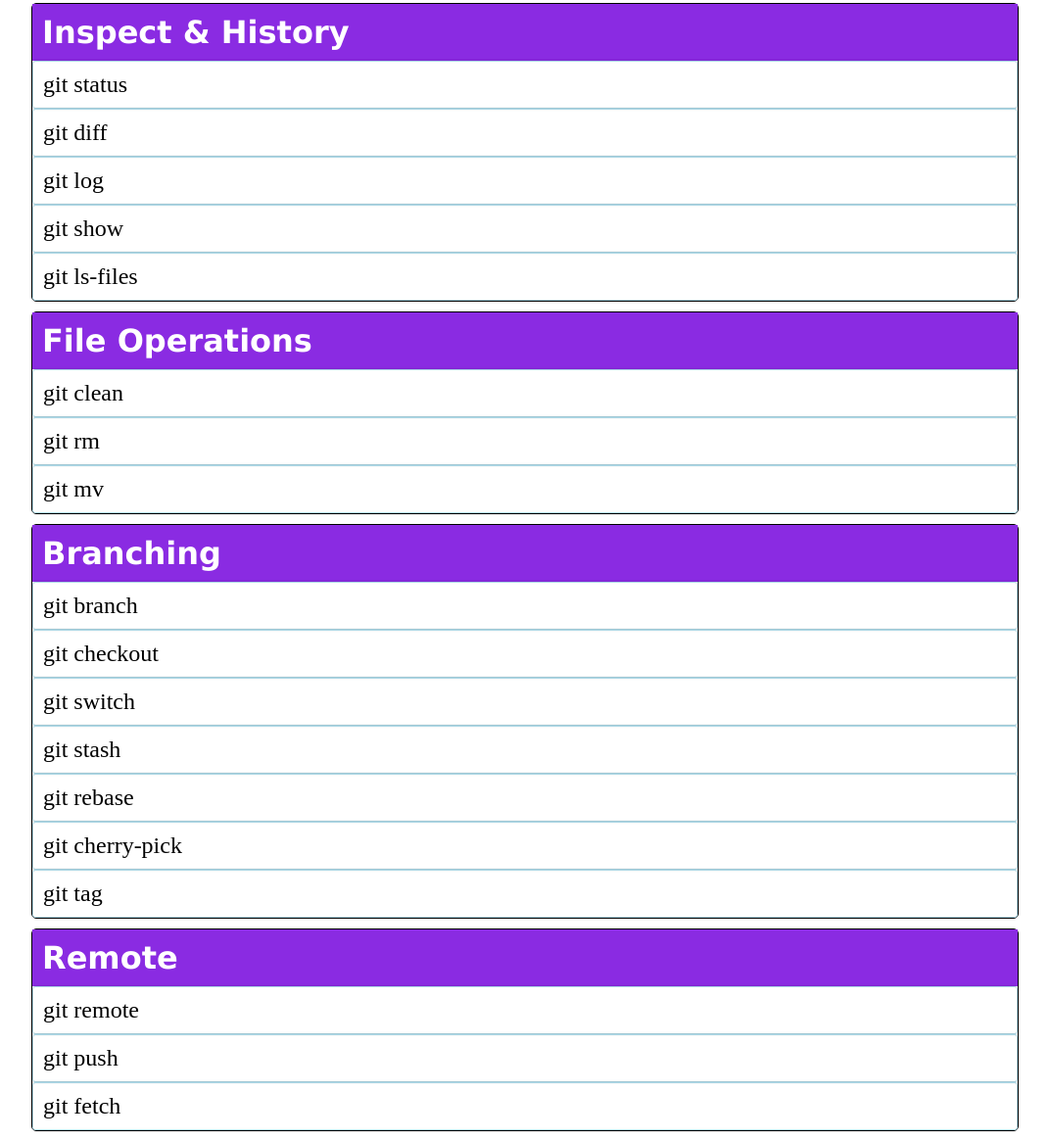
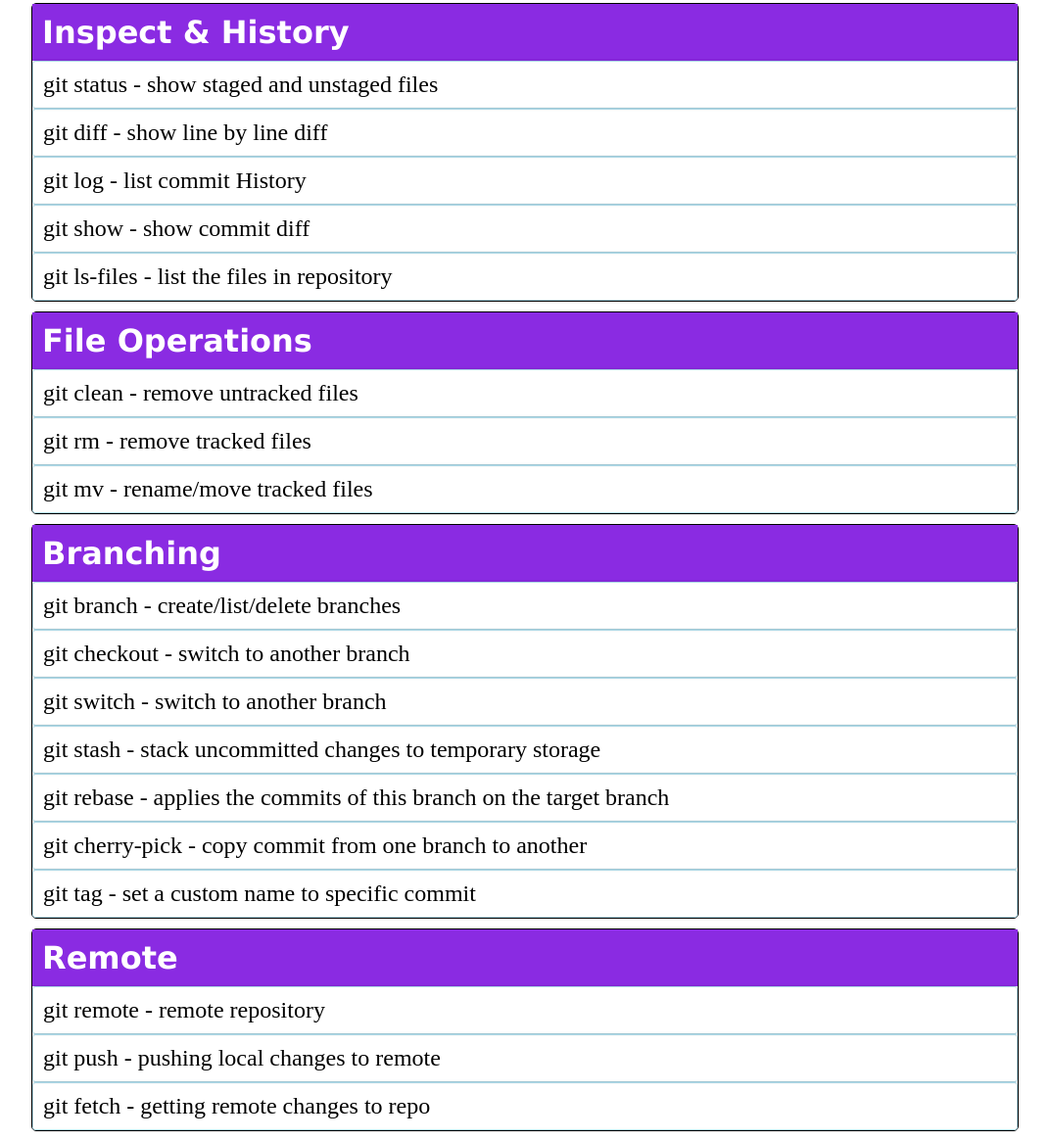
Before and after one commit to muraty999/git-playground, a plain HTML site: page index.html in a window 1280 px wide. Shown: the part 692-1857 px from the top of the page at 98% size, without its empty margins (104-1175 px from the left). Drawn offline with Linux system fonts and the light colour scheme.

Commit message:
Add command descriptions #3

```diff
--- a/index.html
+++ b/index.html
@@ -14,7 +14,7 @@
             <div class="group">
                 <div class="header">Create</div>
                 <div class="command">git init - creates an empty git repository in the current directory</div>
-                <div class="command">git clone</div>
+                <div class="command">git clone - cloning remote repository</div>
             </div>
             <div class="group">
                 <div class="header">Workflow</div>
@@ -26,33 +26,33 @@
             </div>
             <div class="group">
                 <div class="header">Inspect & History</div>
-                <div class="command">git status</div>
-                <div class="command">git diff</div >
-                <div class="command">git log</div>
-                <div class="command">git show</div>
-                <div class="command">git ls-files</div>
+                <div class="command">git status - show staged and unstaged files</div>
+                <div class="command">git diff - show line by line diff </div >
+                <div class="command">git log - list commit History</div>
+                <div class="command">git show - show commit diff</div>
+                <div class="command">git ls-files - list the files in repository</div>
             </div>
             <div class="group">
                 <div class="header">File Operations</div>
-                <div class="command">git clean</div>
-                <div class="command">git rm</div>
-                <div class="command">git mv</div>
+                <div class="command">git clean - remove untracked files</div>
+                <div class="command">git rm - remove tracked files</div>
+                <div class="command">git mv - rename/move tracked files</div>
             </div>
             <div class="group">
                 <div class="header">Branching</div>
-                <div class="command">git branch</div>
-                <div class="command">git checkout</div>
-                <div class="command">git switch</div>
-                <div class="command">git stash</div>
-                <div class="command">git rebase</div>
-                <div class="command">git cherry-pick</div>
-                <div class="command">git tag</div>
+                <div class="command">git branch - create/list/delete branches</div>
+                <div class="command">git checkout - switch to another branch</div>
+                <div class="command">git switch - switch to another branch</div>
+                <div class="command">git stash - stack uncommitted changes to temporary storage</div>
+                <div class="command">git rebase - applies the commits of this branch on the target branch</div>
+                <div class="command">git cherry-pick - copy commit from one branch to another</div>
+                <div class="command">git tag - set a custom name to specific commit </div>
             </div>
             <div class="group">
                 <div class="header">Remote</div>
-                <div class="command">git remote</div>
-                <div class="command">git push</div>
-                <div class="command">git fetch</div>
+                <div class="command">git remote - remote repository</div>
+                <div class="command">git push - pushing local changes to remote</div>
+                <div class="command">git fetch - getting remote changes to repo</div>
             </div>
         </div>
         <script src="https://cdnjs.cloudflare.com/ajax/libs/FileSaver.js/2.0.0/FileSaver.min.js" integrity="sha512-csNcFYJniKjJxRWRV1R7fvnXrycHP6qDR21mgz1ZP55xY5d+aHLfo9/FcGDQLfn2IfngbAHd8LdfsagcCqgTcQ==" crossorigin="anonymous" referrerpolicy="no-referrer"></script>
```
